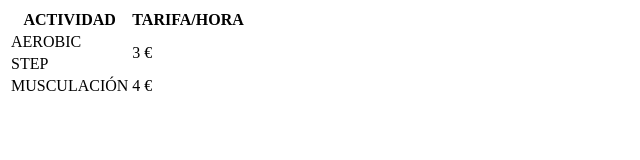
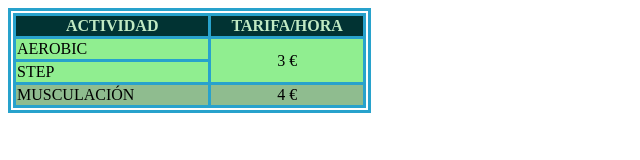
Before and after one commit to burnout131/c5-ta29, a plain HTML site: page Ejercicio12/instalaciones.html in a window 1280 px wide. Shown: the whole page, without its empty margins (0-640 px from the left). Drawn offline with Linux system fonts and the light colour scheme; files that its build step writes are made by us from their sources; the site is published under a folder, as on GitHub Pages, so addresses that start at the root find nothing.

Commit message:
Few changes on Ejercicio12

```diff
--- a/Ejercicio12/instalaciones.html
+++ b/Ejercicio12/instalaciones.html
@@ -5,7 +5,7 @@
     <meta http-equiv="X-UA-Compatible" content="IE=edge">
     <meta name="viewport" content="width=device-width, initial-scale=1.0">
     <title>Ejercicio 12 Instalaciones</title>
-    <link rel="stylesheet" href="/./css/styles.css">
+    <link rel="stylesheet" href="css/styles.css">
 </head>
 <body>
     <div class="border-effect">
```
